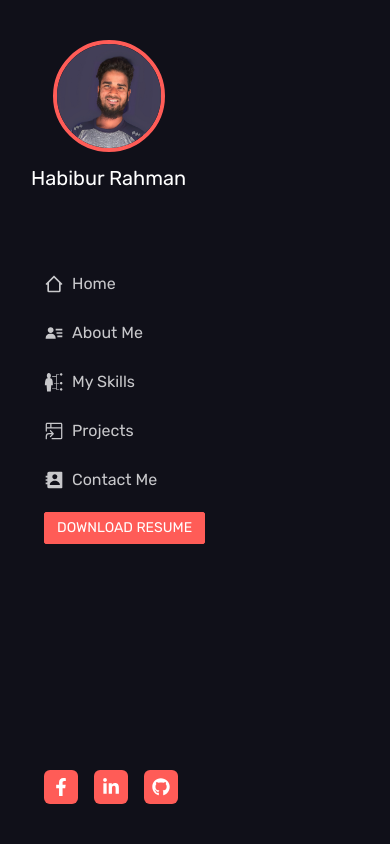
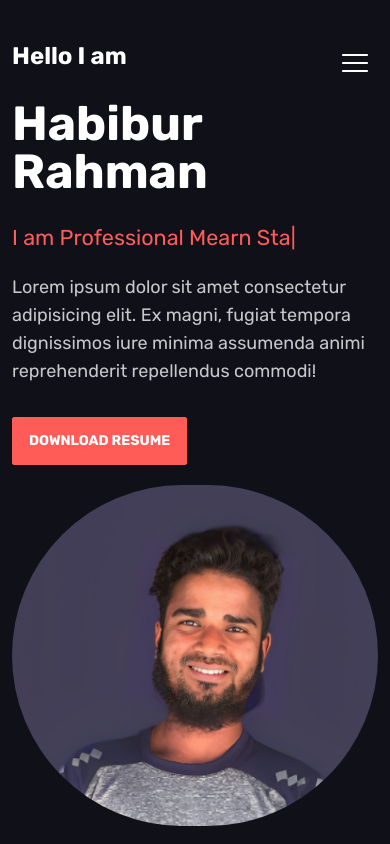
Before and after one commit to habibur-pro/portfolio-2, a React (Vite) app: page / in a window 390 px wide. Shown: the top 844 px of the page. Built offline with nearby package versions, Linux system fonts and the light colour scheme.

Commit message:
responsive sidebar

```diff
--- a/src/App.jsx
+++ b/src/App.jsx
@@ -1,25 +1,40 @@
+import { RxHamburgerMenu } from "react-icons/rx";
 import About from "./components/About/About";
 import Contact from "./components/Contact/Contact";
 import Home from "./components/Home/Home";
 import MyProjects from "./components/MyProjects/MyProjects";
 import MySkills from "./components/MySkills/MySkills";
 import Sidebar from "./components/Sidebar/Sidebar";
+import { useState } from "react";
+import * as Scroll from 'react-scroll';
 
 
 const App = () => {
+  const [open, setOpen] = useState(false)
+  console.log(open)
+  const handleSidebar = (value) => {
+    setOpen(value);
+  }
   return (
-    <div className="max-w-[1500px] md:grid grid-cols-6 px-3 md:px-0">
-      <div className="md:col-span-1 h-screen">
-        <Sidebar></Sidebar>
+    <>
+      <div className='text-3xl text-white md:hidden w-full fixed z-10 bg-base-100 '><RxHamburgerMenu
+        onClick={() => handleSidebar(!open)}
+        className={`absolute top-2 right-5  ${open ? "text-primary" : ''}`}
+      /></div>
+      <div className="max-w-[1500px] md:grid grid-cols-6 px-3 md:px-0 relative">
+
+        <div className="md:col-span-1 z-50">
+          <Sidebar open={open} setOpen={setOpen} ></Sidebar>
+        </div>
+        <div className="md:col-span-4  md:pl-16 ">
+          <Home />
+          <About />
+          <MySkills />
+          <MyProjects />
+          <Contact />
+        </div>
       </div>
-      <div className="md:col-span-4  md:pl-16 ">
-        <Home />
-        <About />
-        <MySkills/>
-        <MyProjects/>
-        <Contact/>
-      </div>
-    </div>
+    </>
   );
 };
 
--- a/src/components/Home/Home.jsx
+++ b/src/components/Home/Home.jsx
@@ -3,7 +3,7 @@ import photo from '../../assets/photo.jpg'
 
 const Home = () => {
     return (
-        <div id='home' className='md:flex  justify-between md:gap-10 min-h-screen items-center  w-full'>
+        <div id='home' className='md:flex my-10 justify-between md:gap-10 min-h-screen items-center  w-full'>
             <div className='md:w-1/2'>
                 <h3 className="text-2xl font-bold text-white">Hello I am</h3>
                 <h1 className="text-5xl font-bold text-white my-7">Habibur Rahman</h1>
@@ -30,7 +30,7 @@ const Home = () => {
                 <p className="mt-5 text-lg font-normal">Lorem ipsum dolor sit amet consectetur adipisicing elit. Ex magni, fugiat tempora dignissimos iure minima assumenda animi reprehenderit repellendus commodi!</p>
                 <button className='btn btn-primary rounded-sm text-white mt-8'>Download Resume</button>
             </div>
-            <div className='md:w-1/2'>
+            <div className='md:w-1/2 mt-5 md:my-auto'>
                 <img className=' rounded-full' src={photo} alt="" />
             </div>
         </div>
--- a/src/components/Sidebar/Sidebar.jsx
+++ b/src/components/Sidebar/Sidebar.jsx
@@ -6,18 +6,24 @@ import { BiSolidUserDetail, BiSolidContact } from "react-icons/bi";
 import { GoProjectSymlink } from "react-icons/go";
 import { RxHamburgerMenu } from "react-icons/rx";
 import { GiSkills } from "react-icons/gi";
-const Sidebar = () => {
+import * as Scroll from 'react-scroll';
+const Sidebar = ({ open, setOpen }) => {
+
+
     return (
-        <div className="pt-10 fixed h-screen ">
+        <>
+            <div className={`${open ? "left-0 " : "-left-[100%]"}  bg-base-100 w-3/4 md:w-auto  duration-200 md:pt-10 absolute top-0 md:fixed  md:left-0 h-full md:min-h-screen  md:block `}>
                 <div className='flex justify-center items-center flex-col'>
                     <img className='w-28 h-28 rounded-full border-4 border-primary' src={photo} alt="" />
                     <h3 className='text-xl text-white mt-3'>Habibur Rahman</h3>
                 </div>
                 <nav className='my-20 pl-8'>
-                <ul className='flex flex-col text-md '>
+                    <ul
+                        className='flex flex-col text-md '>
                         <li className='cursor-pointer hover:text-primary mb-5'>
 
                             <Link
+                                onClick={() => setOpen(false)}
                                 to="home"
                                 spy={true}
                                 smooth={true}
@@ -32,6 +38,7 @@ const Sidebar = () => {
                         <li className='cursor-pointer hover:text-primary mb-5'>
 
                             <Link
+                                onClick={() => setOpen(false)}
                                 to="about me"
                                 spy={true}
                                 smooth={true}
@@ -46,6 +53,7 @@ const Sidebar = () => {
                         <li className='cursor-pointer hover:text-primary mb-5'>
 
                             <Link
+                                onClick={() => setOpen(false)}
                                 to="skills"
                                 spy={true}
                                 smooth={true}
@@ -60,6 +68,7 @@ const Sidebar = () => {
                         <li className='cursor-pointer hover:text-primary mb-5'>
 
                             <Link
+                                onClick={() => setOpen(false)}
                                 to="projects"
                                 spy={true}
                                 smooth={true}
@@ -74,6 +83,7 @@ const Sidebar = () => {
                         <li className='inline-flex items-center cursor-pointer hover:text-primary mb-5'>
 
                             <Link
+                                onClick={() => setOpen(false)}
                                 to="contact"
                                 spy={true}
                                 smooth={true}
@@ -91,7 +101,7 @@ const Sidebar = () => {
 
                     </ul>
                 </nav>
-            <div className='pl-8 text-lg absolute bottom-10'>
+                <div className='pl-8 text-lg absolute md:bottom-10'>
                     <ul className='text-md flex  gap-x-4  '>
                         <li className='p-2 bg-primary text-white rounded-md hover:scale-125 duration-200'><FaFacebookF /></li>
                         <li className='p-2 bg-primary text-white rounded-md hover:scale-125 duration-200'><FaLinkedinIn /></li>
@@ -99,6 +109,7 @@ const Sidebar = () => {
                     </ul>
                 </div>
             </div>
+        </>
     );
 };
 
--- a/src/index.css
+++ b/src/index.css
@@ -5,3 +5,7 @@
 body {
     font-family: 'Rubik', sans-serif;
 }
+
+html {
+    scroll-behavior: smooth;
+}
```
Lines whose indentation alone changed are shown as unchanged.
